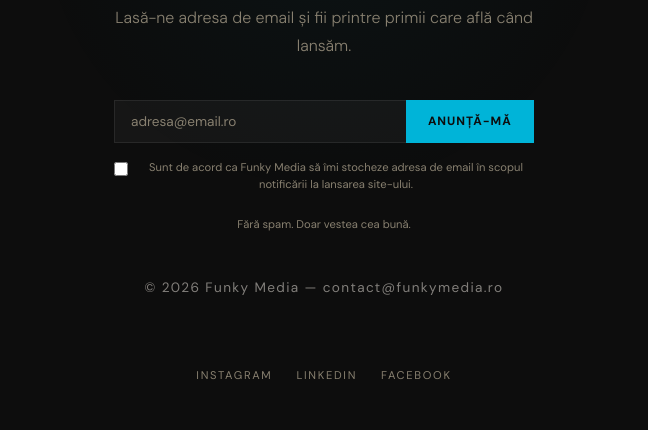
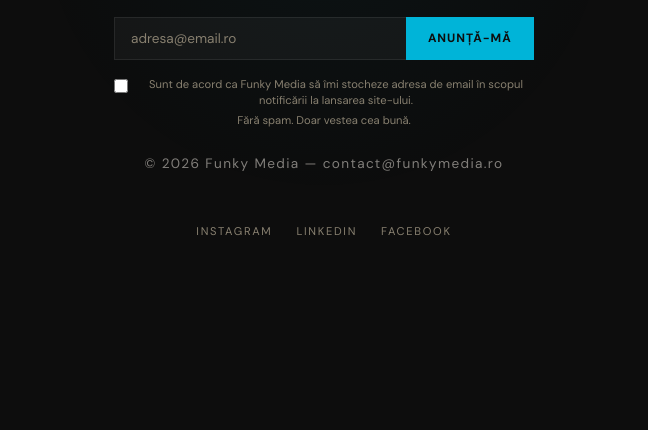
Before and after one commit to MRF823/funkymedia, a plain HTML site: page index.html in a window 1280 px wide. Shown: the part 497-927 px from the top of the page, without its empty margins (316-964 px from the left). After the commit the page ends 800 px from the top, so only its background shows below. Drawn offline with nearby package versions, Linux system fonts and the light colour scheme; a web font is replaced by a local one.

Commit message:
Container: reduce gaps with min() to fit all content on large screens

```diff
--- a/index.html
+++ b/index.html
@@ -12,7 +12,7 @@
   .halo-tr { position: fixed; top: -100px; right: -100px; width: 450px; height: 450px; border-radius: 50%; background: rgba(255,224,68,0.05); pointer-events: none; }
   .halo-bl { position: fixed; bottom: -100px; left: -100px; width: 350px; height: 350px; border-radius: 50%; background: rgba(0,180,216,0.06); pointer-events: none; }
   .halo-center { position: fixed; top: 50%; left: 50%; transform: translate(-50%, -50%); width: 600px; height: 600px; border-radius: 50%; background: radial-gradient(ellipse, rgba(0,180,216,0.04) 0%, transparent 70%); pointer-events: none; }
-  .container { display: flex; flex-direction: column; align-items: center; justify-content: center; gap: 2.5rem; padding: 3rem 2rem; position: relative; z-index: 1; text-align: center; flex: 1; }
+  .container { display: flex; flex-direction: column; align-items: center; justify-content: center; gap: min(2rem, 2.5vh); padding: min(2rem, 3vh) 2rem; position: relative; z-index: 1; text-align: center; flex: 1; }
   .logo-wrap { display: flex; align-items: center; gap: 20px; }
   .logo-spacer { width: 82px; flex-shrink: 0; }
   .logo-text { display: flex; flex-direction: column; gap: 4px; text-align: center; }
```
